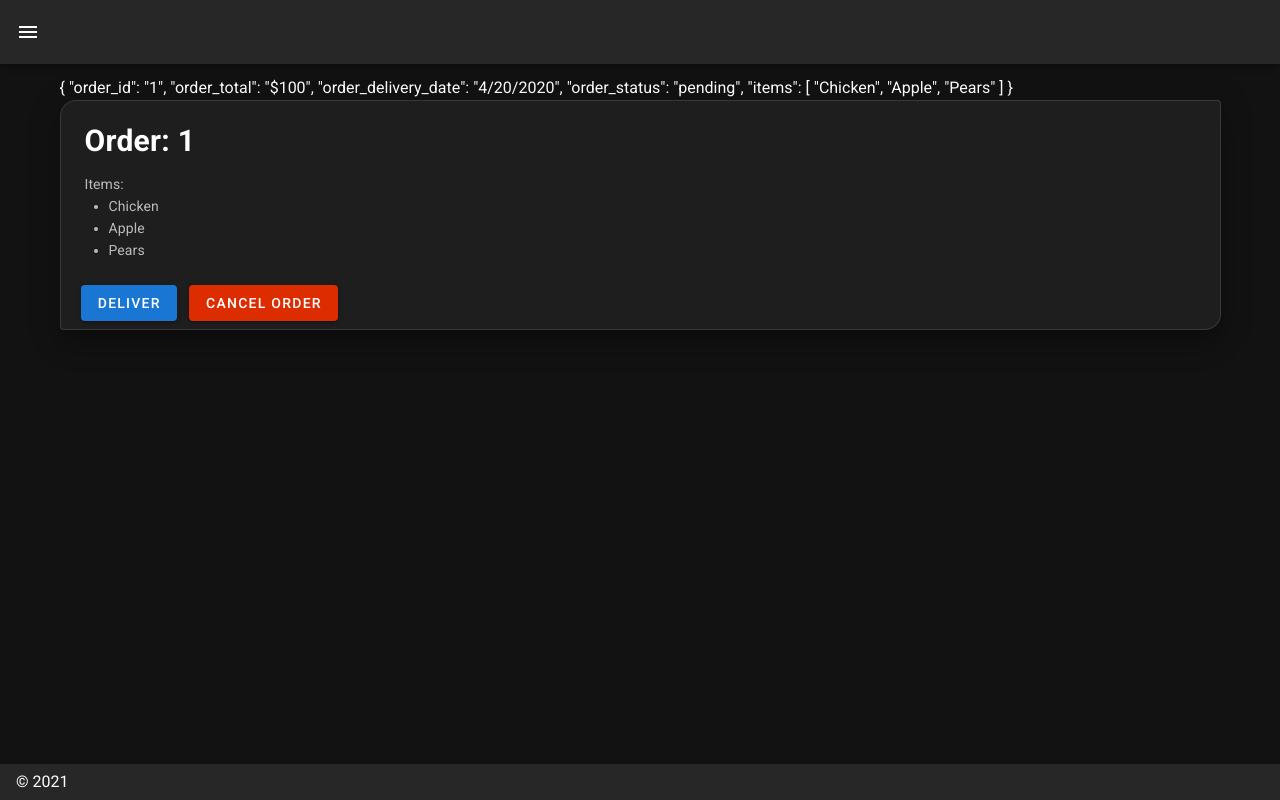
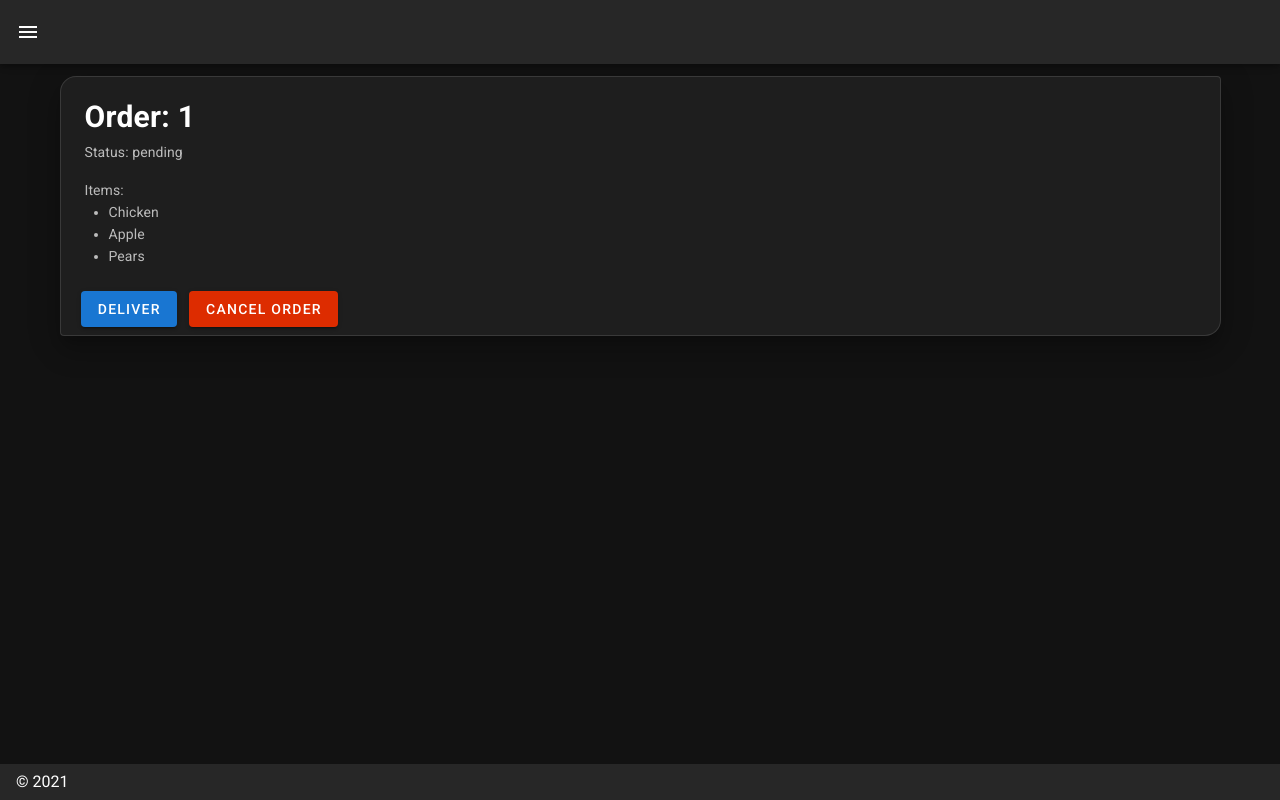
Before and after one commit to PilarCha/Delivery-Service, a Nuxt app: page /orders/1 in a window 1280 px wide. Built offline with nearby package versions, Linux system fonts and the light colour scheme.

Commit message:
Styled the order detail template

```diff
--- a/pages/orders/_order_number.vue
+++ b/pages/orders/_order_number.vue
@@ -9,7 +9,6 @@
       This order was Cancelled
     </v-alert>
 
-    {{orderNumber}}
     <v-card
       elevation="17"
       outlined
@@ -17,7 +16,8 @@
       class = "pa-2"
     >
 
-      <v-card-title><h2>Order: {{ orderNumber.order_id }}</h2></v-card-title>
+      <v-card-title class = "mb-2"><h2>Order: {{ orderNumber.order_id }}</h2></v-card-title>
+      <v-card-subtitle> Status: {{ orderNumber.order_status }} </v-card-subtitle>
       <v-card-text>
         Items:
         <ul v-for = "item in orderNumber.items">
```
